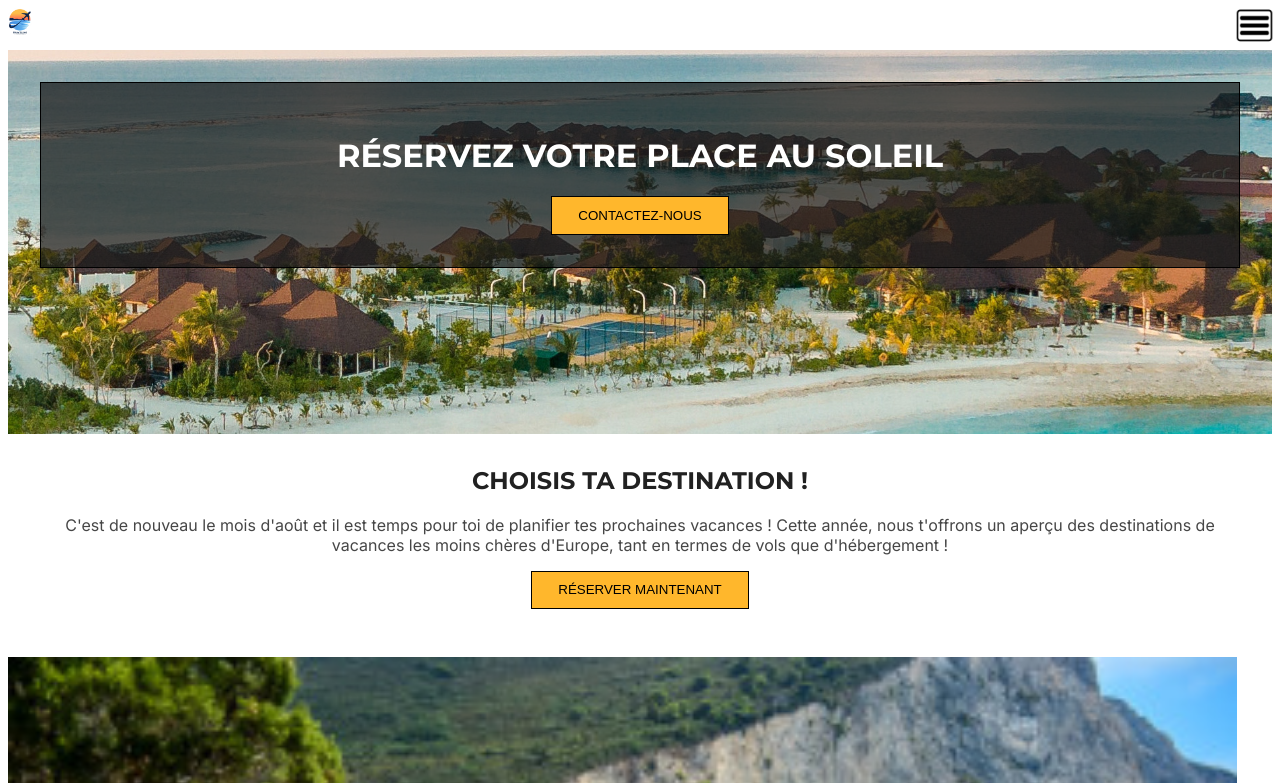
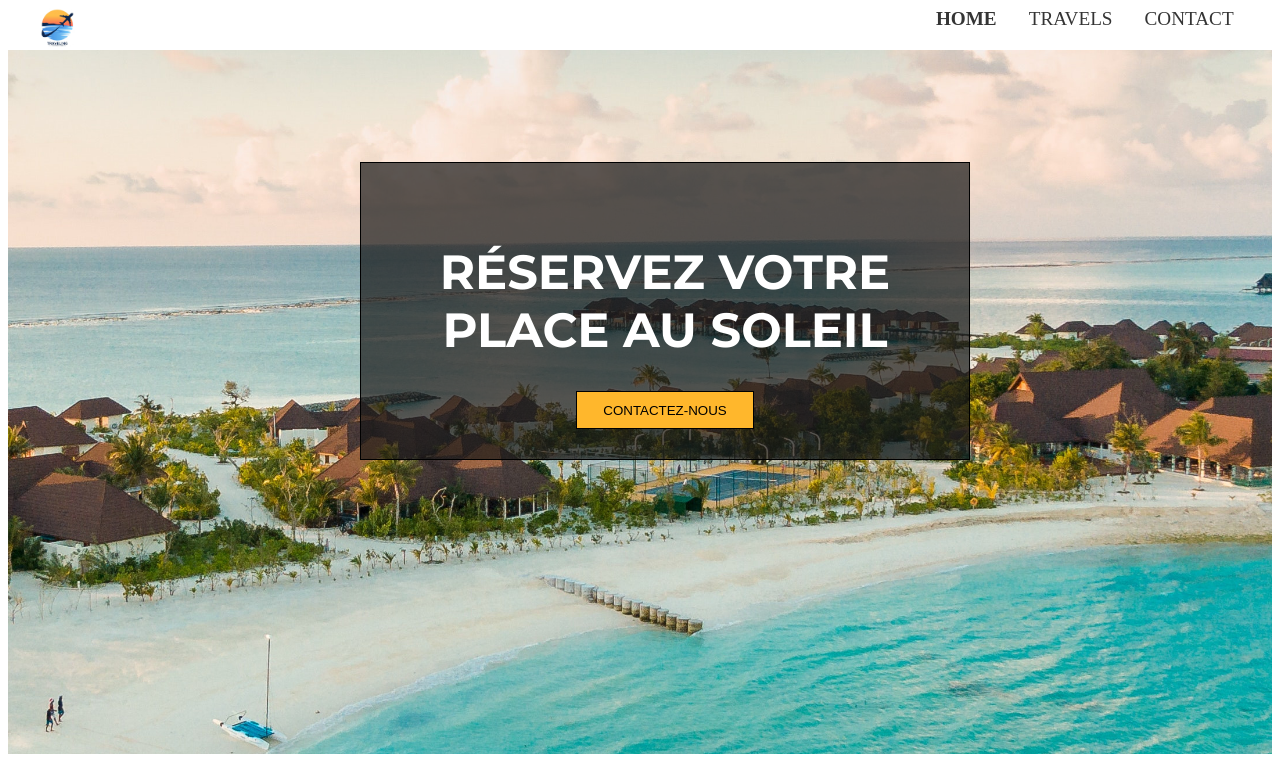
Before and after one commit to Spyros-Zaboukis/Agence-De-Voyage-html-css-, a plain HTML site: page index.html in a window 1280 px wide. Shown: the top 783 px of the page. Drawn offline with Linux system fonts and the light colour scheme.

Commit message:
send header desktop

```diff
--- a/index.html
+++ b/index.html
@@ -16,7 +16,7 @@
         <div class="navBar">
             <img src="./img/AV-logo.png" class="logo"/>
             <nav class="menuNav">
-                <a href="./index.html">Home</a>
+                <a href="./index.html" class="active">Home</a>
                 <a href="./pages/travels.html">Travels</a>
                 <a href="./pages/contact.html">Contact</a>
             </nav>
--- a/styles/style.css
+++ b/styles/style.css
@@ -1,5 +1,5 @@
-/**  Document général **/
-
+/**-----------------  Document général ----------------------------------**/
+/**----------------------------------------------------------------------**/
 p{
     font-family: 'Inter', sans-serif;
     color: rgb(70, 70, 70);
@@ -23,7 +23,7 @@ h1, h2{
 }
 
 
-/** Navigation **/
+/**----------------- Navigation ----------------------------------**/
 
 .logo{
     width: 1.5em;
@@ -46,7 +46,7 @@ h1, h2{
     right: 0.4em;
 }
 
-/*** Header **/
+/***----------------- Header ----------------------------------**/
 
 .banner{
     background: url("./../img/AV-Mobile-banner.jpg");
@@ -70,7 +70,7 @@ h1, h2{
     background-color:rgb(23, 23, 23, 0.7);
 }
 
-/** Corps de la page **/
+/**----------------- Corps de la page ----------------------------------**/
 
 .para{
     padding-right: 2em;
@@ -114,3 +114,62 @@ h1, h2{
     margin-top: 2em;
     margin-bottom: 2em;
 }
+
+
+
+
+
+
+/**--------- ECRANS LARGES PC ---------------------------------------------------------**/
+/**---------------------------------------------------------------------------------**/
+
+
+@media(min-width:1200px){
+
+
+.banner{
+    background: url("./../img/AV-banner.jpg");
+    background-repeat: no-repeat;
+    background-position: center;
+    background-size: cover;
+    height: 40em;
+    padding: 2em;
+}
+
+.cadre{
+    border: 1px solid black;
+    padding: 2em;
+    text-align: center;
+    background-color:rgb(23, 23, 23, 0.7);
+    width : 40vw;
+    height: 25vh;
+    margin-left: 25vw;
+    margin-top: 10vh;
+    font-size: 1.5em;
+}
+
+.menu-hamburger{
+    display: none;
+}
+
+.menuNav{
+    display: flex;
+    justify-content: end;
+    margin-right: 3vw;
+    gap : 2em;
+}
+.menuNav a{
+    text-transform: uppercase;
+    text-decoration: none;
+    font-size: 1.2em;
+    color: rgb(52, 52, 52);
+}
+.active{
+    font-weight: bold;
+}
+.logo{
+    width: 2.2em;
+    margin-left: 2em;
+}
+
+}
```
